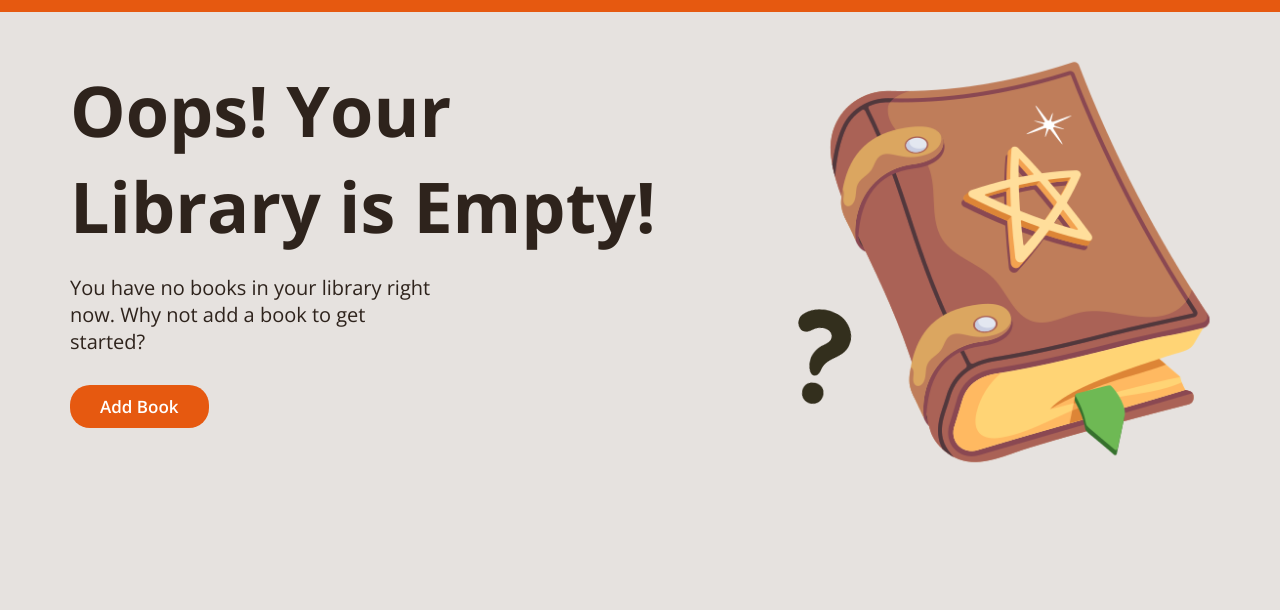
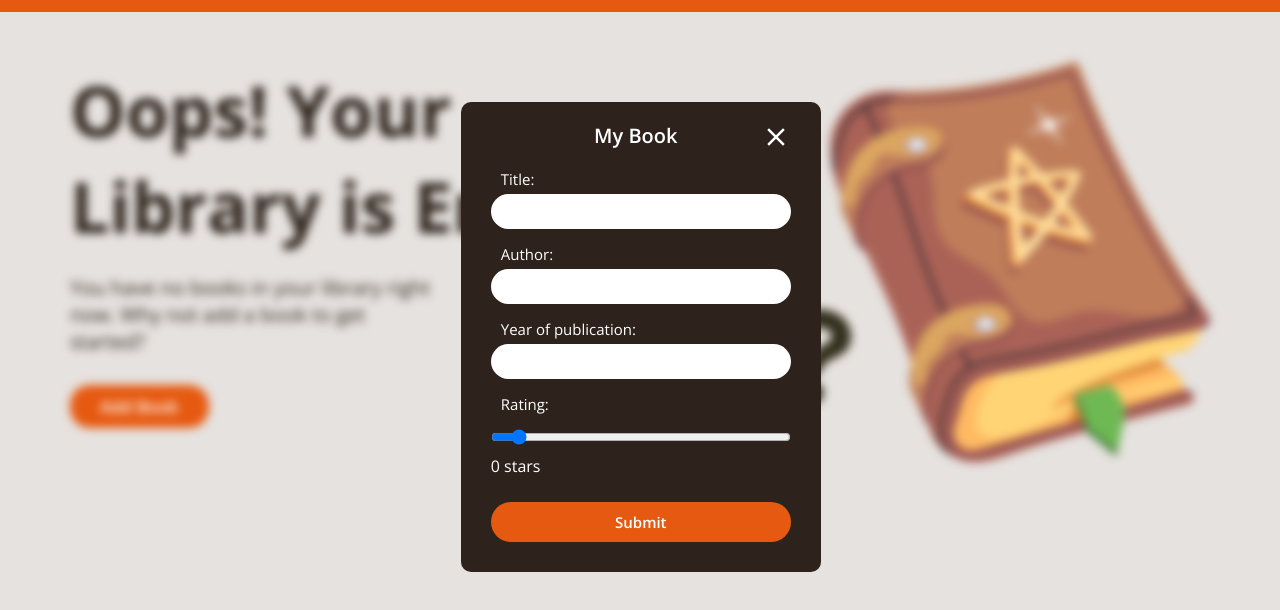
Before and after one commit to iwbsod/odin-library, a plain HTML site: page library.html in a window 1280 px wide. Shown: the part 58-668 px from the top of the page. Drawn offline with nearby package versions, Linux system fonts and the light colour scheme.

Commit message:
Style form modal

```diff
--- a/library.html
+++ b/library.html
@@ -44,7 +44,7 @@
       <div class="description">
         <span>You have no books in your library right now. Why not add a book to get <br> started?</span>
         <div>
-          <button class="js-add-book-button">Add Book</button>
+          <button class="js-add-book-button page-button">Add Book</button>
         </div>
       </div>
     </div>
@@ -54,6 +54,47 @@
       <img class="question-mark" src="assets/question.png" alt="">
     </div>
   </div>
+
+
+  <div class="modal js-modal">
+    <div class="top">
+      <img src="assets/close.svg" alt="">
+    </div>
+
+    <div class="modal-title">
+      <span>My Book</span>
+    </div>
+
+    <div class="form-container">
+      <form class="form">
+        <div>
+          <label for="js-book-title">Title:</label>
+          <input id="js-book-title" type="text">
+        </div>
+
+        <div>
+          <label for="js-book-author">Author:</label>
+          <input id="js-book-author" type="text">
+        </div>
+
+        <div>
+          <label for="js-book-year">Year of publication:</label>
+          <input id="js-book-year" type="text">
+        </div>
+
+        <div>
+          <label for="rating-select">Rating:</label>
+
+          <input id="js-book-rating" type="range" step="0.5" min="0" max="5" value="0" oninput="rangeValue.innerText = `${this.value} stars`">
+
+          <p class="rating" id="rangeValue">0 stars</p>
+        </div>
+
+        <button type="submit" class="js-submit-button">Submit</button>
+      </form>
+    </div>
   </div>
+
+  <script src="scripts/library.js"></script>
 </body>
 </html>
--- a/styles/pages/library.css
+++ b/styles/pages/library.css
@@ -1,12 +1,15 @@
 body {
   background-color: var(--library-bg-color);
-  color: var(--library-div-bg-color);
 }
+
+/* EMPTY STYLES */
 
 .empty {
   padding: 70px 70px;
   display: grid;
   grid-template-columns: 700px 550px;
+  color: var(--library-div-bg-color);
+  filter: blur(5px);
 }
 
 .empty .left {
@@ -50,8 +53,76 @@ body {
   transform: rotate(10deg);
   height: 100px;
   position: absolute;
-  z-index: 999;
+  z-index: 500;
   bottom: 110px;
   left: 0;
   filter: invert(15%) sepia(100%) saturate(150%) hue-rotate(10deg);
 }
+
+/* FORM MODAL STYLES */
+.modal {
+  background-color: var(--library-div-bg-color);
+  color: white;
+  position: absolute;
+  top: 20%;
+  left: 36%;
+  padding: 20px 30px 30px 30px;
+  z-index: 999;
+  border-radius: 10px;
+}
+
+.top {
+  float: right;
+}
+
+.top img {
+  height: 30px;
+  filter: invert(100%);
+}
+
+.modal-title {
+  display: flex;
+  align-items: center;
+  justify-content: center;
+  padding-left: 20px;
+  margin-bottom: 20px;
+}
+
+.modal-title span {
+  font-size: 20px;
+  font-weight: 600;
+}
+
+.form {
+  display: flex;
+  flex-direction: column;
+  gap: 15px;
+}
+
+.form div {
+  display: flex;
+  flex-direction: column;
+}
+
+.form label {
+  margin-bottom: 5px;
+  margin-left: 10px;
+  font-size: 15px;
+}
+
+.form input {
+  padding: 10px 20px;
+  width: 300px;
+  border-radius: 20px;
+  border: none;
+}
+
+.form button {
+  padding: 10px;
+  border: none;
+  border-radius: 20px;
+  background-color: var(--header-button-bg-color);
+  color: white;
+  font-size: 15px;
+  margin-top: 10px;
+}
--- a/styles/shared/general.css
+++ b/styles/shared/general.css
@@ -21,9 +21,13 @@ button {
   background-color: var(--header-button-bg-color);
   border: none;
   font-family: 'Open Sans';
+  cursor: pointer;
+  font-weight: 600;
+
+}
+
+.page-button {
   padding: 10px 30px;
   border-radius: 20px;
-  font-weight: 600;
   font-size: 17px;
-  cursor: pointer;
 }
```
